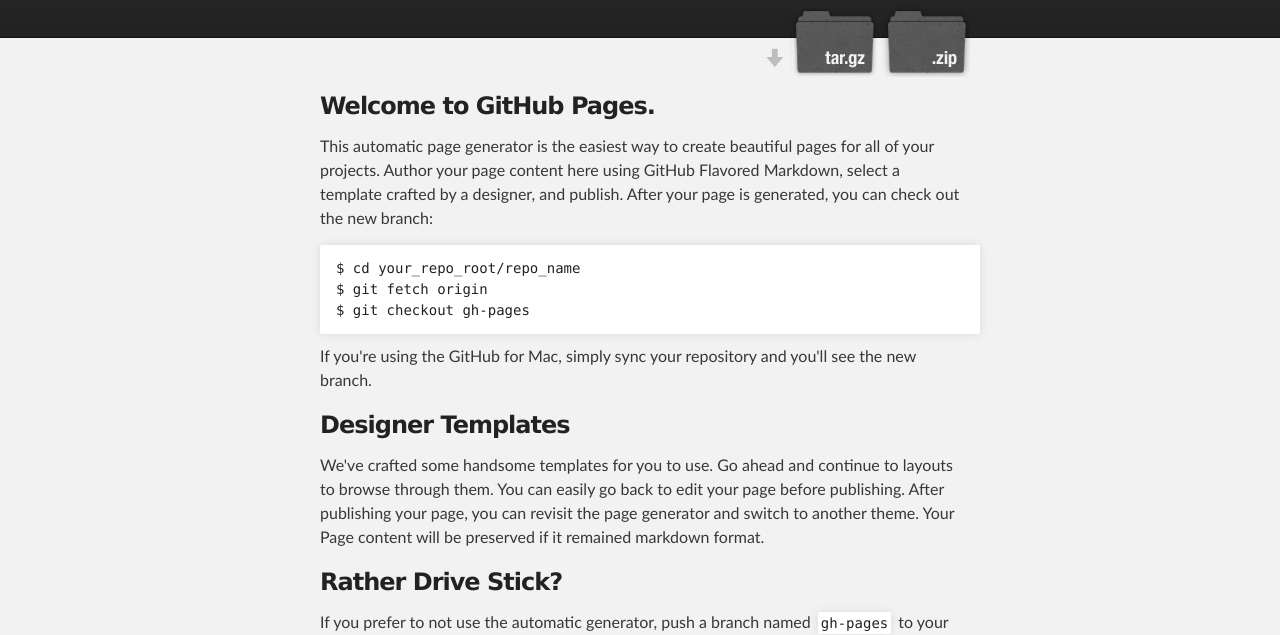
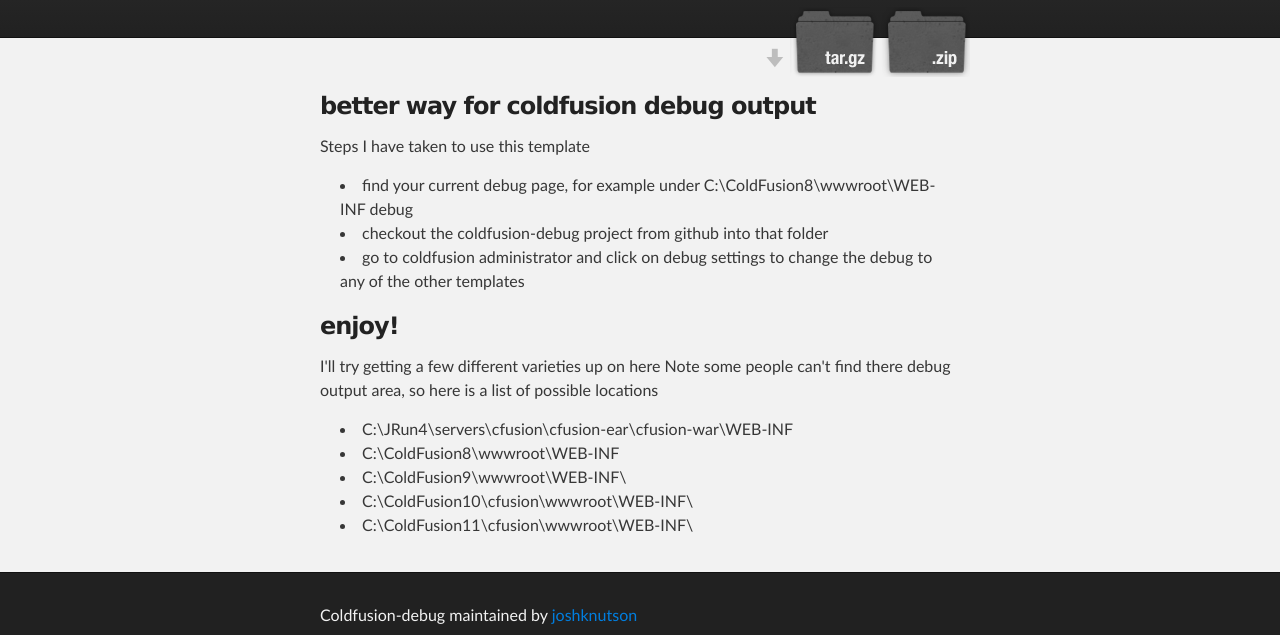
Before and after one commit to joshknutson/coldfusion-debug, a plain HTML site: page index.html in a window 1280 px wide. Shown: the part 172-807 px from the top of the page. Drawn offline with Linux system fonts and the light colour scheme.

Commit message:
updating text

```diff
--- a/index.html
+++ b/index.html
@@ -16,14 +16,14 @@
     <!-- HEADER -->
     <div id="header_wrap" class="outer">
         <header class="inner">
-          <a id="forkme_banner" href="https://github.com/MarvelingOne/coldfusion-debug">View on GitHub</a>
+          <a id="forkme_banner" href="https://github.com/joshknutson/coldfusion-debug">View on GitHub</a>
 
           <h1 id="project_title">Coldfusion-debug</h1>
           <h2 id="project_tagline">better way for coldfusion debug output</h2>
 
             <section id="downloads">
-              <a class="zip_download_link" href="https://github.com/MarvelingOne/coldfusion-debug/zipball/master">Download this project as a .zip file</a>
-              <a class="tar_download_link" href="https://github.com/MarvelingOne/coldfusion-debug/tarball/master">Download this project as a tar.gz file</a>
+              <a class="zip_download_link" href="https://github.com/joshknutson/coldfusion-debug/zipball/master">Download this project as a .zip file</a>
+              <a class="tar_download_link" href="https://github.com/joshknutson/coldfusion-debug/tarball/master">Download this project as a tar.gz file</a>
             </section>
         </header>
     </div>
@@ -31,40 +31,37 @@
     <!-- MAIN CONTENT -->
     <div id="main_content_wrap" class="outer">
       <section id="main_content" class="inner">
-        <h3>Welcome to GitHub Pages.</h3>
+        <h3>better way for coldfusion debug output</h3>
 
-<p>This automatic page generator is the easiest way to create beautiful pages for all of your projects. Author your page content here using GitHub Flavored Markdown, select a template crafted by a designer, and publish. After your page is generated, you can check out the new branch:</p>
+<p>Steps I have taken to use this template
+  <ul>
+   <li>find your current debug page, for example under C:\ColdFusion8\wwwroot\WEB-INF    debug</li>
+  <li>checkout the coldfusion-debug project from github into that folder</li>
+  <li>go to coldfusion administrator and click on debug settings to change the debug to any of the other templates</li>
+  </ul>
+</p>
 
-<pre><code>$ cd your_repo_root/repo_name
-$ git fetch origin
-$ git checkout gh-pages
-</code></pre>
+<h3>enjoy!</h3>
+<p>
 
-<p>If you're using the GitHub for Mac, simply sync your repository and you'll see the new branch.</p>
+I'll try getting a few different varieties up on here
 
-<h3>Designer Templates</h3>
-
-<p>We've crafted some handsome templates for you to use. Go ahead and continue to layouts to browse through them. You can easily go back to edit your page before publishing. After publishing your page, you can revisit the page generator and switch to another theme. Your Page content will be preserved if it remained markdown format.</p>
-
-<h3>Rather Drive Stick?</h3>
-
-<p>If you prefer to not use the automatic generator, push a branch named <code>gh-pages</code> to your repository to create a page manually. In addition to supporting regular HTML content, GitHub Pages support Jekyll, a simple, blog aware static site generator written by our own Tom Preston-Werner. Jekyll makes it easy to create site-wide headers and footers without having to copy them across every page. It also offers intelligent blog support and other advanced templating features.</p>
-
-<h3>Authors and Contributors</h3>
-
-<p>You can <a href="https://github.com/blog/821" class="user-mention">@mention</a> a GitHub username to generate a link to their profile. The resulting <code>&lt;a&gt;</code> element will link to the contributor's GitHub Profile. For example: In 2007, Chris Wanstrath (<a href="https://github.com/defunkt" class="user-mention">@defunkt</a>), PJ Hyett (<a href="https://github.com/pjhyett" class="user-mention">@pjhyett</a>), and Tom Preston-Werner (<a href="https://github.com/mojombo" class="user-mention">@mojombo</a>) founded GitHub.</p>
-
-<h3>Support or Contact</h3>
-
-<p>Having trouble with Pages? Check out the documentation at <a href="http://help.github.com/pages">http://help.github.com/pages</a> or contact <a href="mailto:support@github.com">support@github.com</a> and we’ll help you sort it out.</p>
+Note some people can't find there debug output area, so here is a list of possible locations
+<ul>
+  <li>C:\JRun4\servers\cfusion\cfusion-ear\cfusion-war\WEB-INF</li>
+  <li>C:\ColdFusion8\wwwroot\WEB-INF</li>
+  <li>C:\ColdFusion9\wwwroot\WEB-INF\</li>
+  <li>C:\ColdFusion10\cfusion\wwwroot\WEB-INF\</li>
+  <li>C:\ColdFusion11\cfusion\wwwroot\WEB-INF\</li>
+  </ul>
+  </p>
       </section>
     </div>
 
     <!-- FOOTER  -->
     <div id="footer_wrap" class="outer">
       <footer class="inner">
-        <p class="copyright">Coldfusion-debug maintained by <a href="https://github.com/MarvelingOne">MarvelingOne</a></p>
-        <p>Published with <a href="http://pages.github.com">GitHub Pages</a></p>
+        <p class="copyright">Coldfusion-debug maintained by <a href="https://github.com/joshknutson">joshknutson</a></p>
       </footer>
     </div>
 
```
